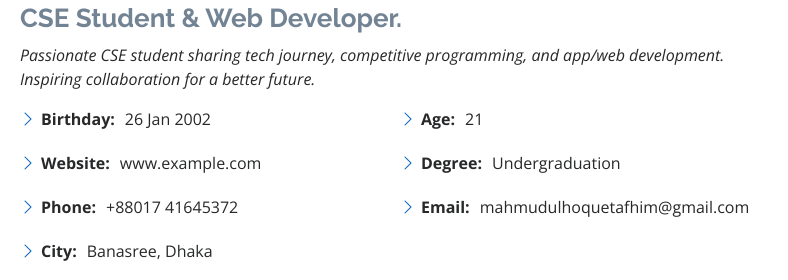
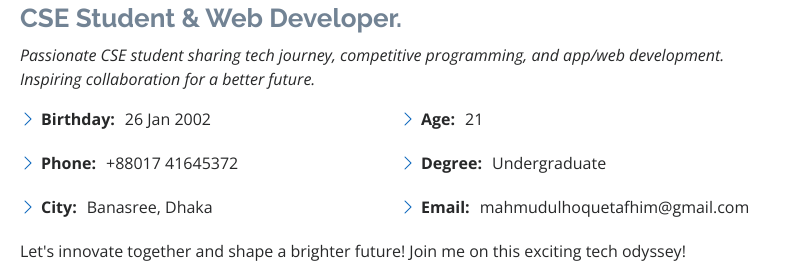
Before and after one commit to mhtafhim/portfolio, a plain HTML site: page index.html in a window 1280 px wide. Shown: the part 1037-1317 px from the top of the page, 492-1280 px from the left. Drawn offline with nearby package versions, Linux system fonts and the light colour scheme.

Commit message:
Update index.html

```diff
--- a/index.html
+++ b/index.html
@@ -86,7 +86,7 @@
               <div class="col-lg-6">
                 <ul>
                   <li><i class="bi bi-chevron-right"></i> <strong>Birthday:</strong> <span>26 Jan 2002</span></li>
-                  <li><i class="bi bi-chevron-right"></i> <strong>Website:</strong> <span>www.example.com</span></li>
+                 <!-- <li><i class="bi bi-chevron-right"></i> <strong>Website:</strong> <span>www.example.com</span></li> -->
                   <li><i class="bi bi-chevron-right"></i> <strong>Phone:</strong> <span>+88017 41645372</span></li>
                   <li><i class="bi bi-chevron-right"></i> <strong>City:</strong> <span>Banasree, Dhaka</span></li>
                 </ul>
@@ -94,7 +94,7 @@
               <div class="col-lg-6">
                 <ul>
                   <li><i class="bi bi-chevron-right"></i> <strong>Age:</strong> <span>21</span></li>
-                  <li><i class="bi bi-chevron-right"></i> <strong>Degree:</strong> <span>Undergraduation</span></li>
+                  <li><i class="bi bi-chevron-right"></i> <strong>Degree:</strong> <span>Undergraduate</span></li>
                   <li><i class="bi bi-chevron-right"></i> <strong>Email:</strong> <span>mahmudulhoquetafhim@gmail.com</span></li>
                 </ul>
               </div>
```
